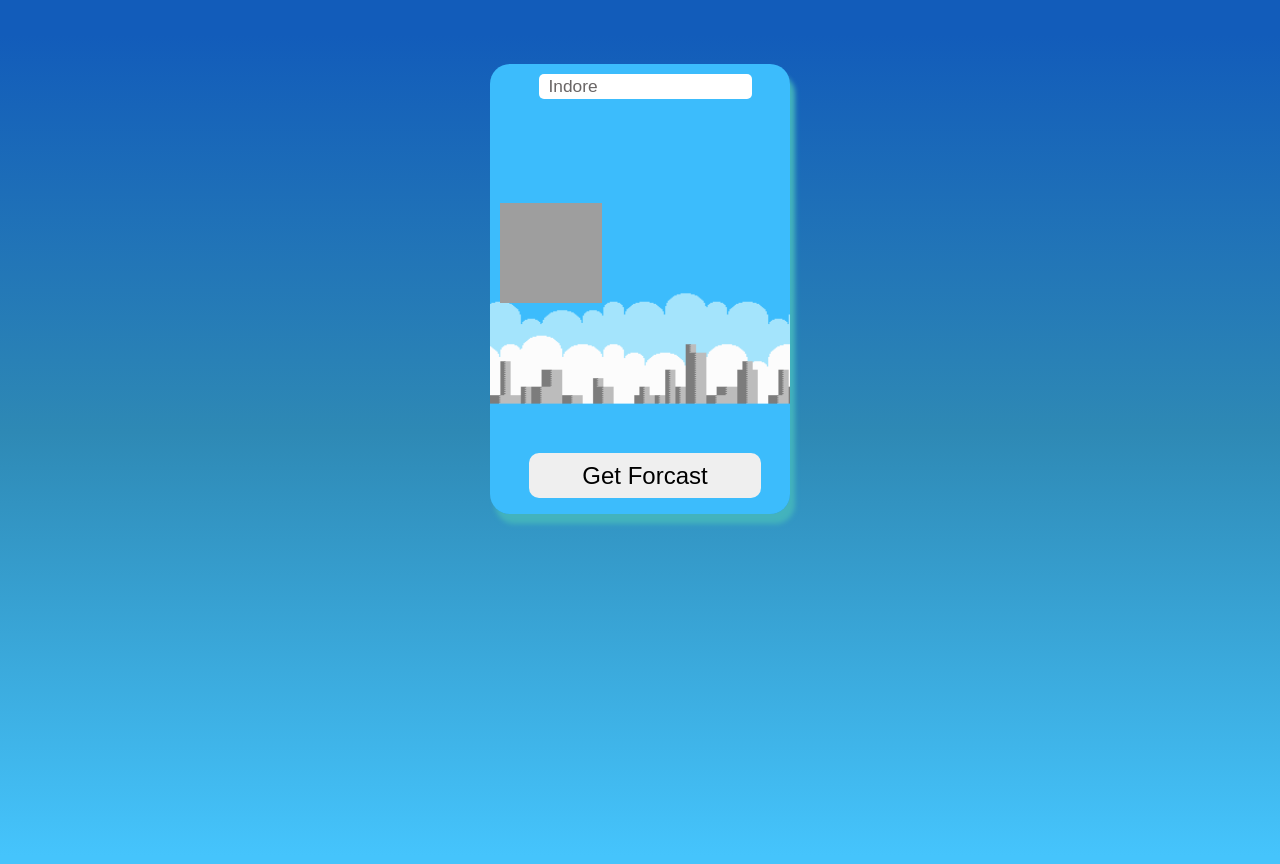
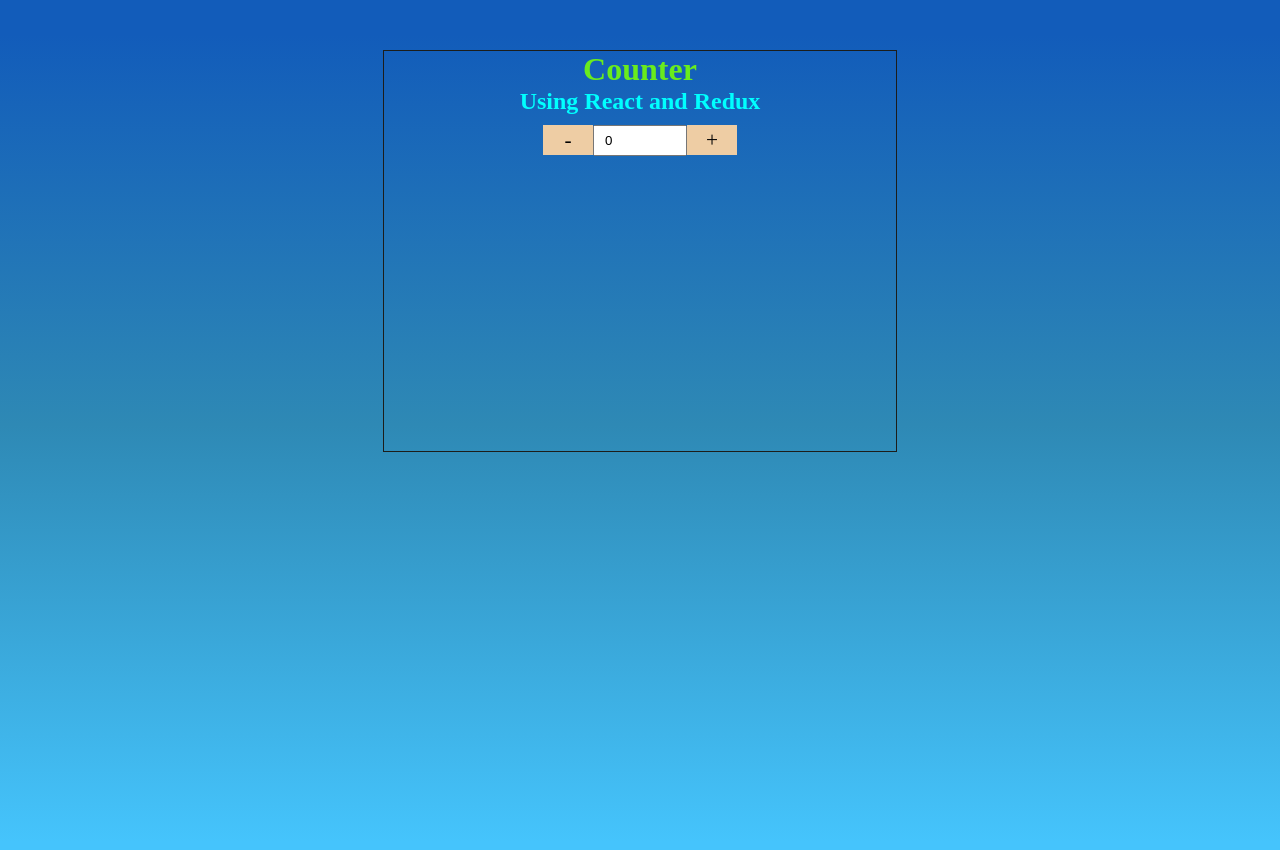
Before and after one commit to tusharlohana/LearnReact.js, a React (Create React App) app: page / in a window 1280 px wide. Built offline with nearby package versions, Linux system fonts and the light colour scheme; no server answers; grey boxes are pictures that could not be loaded.

Commit message:
redux counter created

```diff
--- a/package.json
+++ b/package.json
@@ -9,6 +9,7 @@
     "axios": "^0.21.1",
     "react": "^17.0.2",
     "react-dom": "^17.0.2",
+    "react-redux": "^7.2.4",
     "react-router-dom": "^5.2.0",
     "react-scripts": "4.0.3",
     "web-vitals": "^1.1.2"
--- a/src/App.jsx
+++ b/src/App.jsx
@@ -1,34 +1,33 @@
 import React from 'react'
 import ReactDOM from 'react-dom'
-
-import { BrowserRouter, Route , Switch, useHistory , Link } from 'react-router-dom'
+import { BrowserRouter, Route, Switch, useHistory, Link } from 'react-router-dom'
 import Props from './Props';
+import RCounter from './RCounter';
 import Task from './Task';
 import { Timerr } from './Timerr';
-// import { Timerr } from './Timerr';
-
+import './index.css';
 
 
 const App = () => {
-    // const history = useHistory()
-   const history = useHistory()
+    //    const history = useHistory()
     return (
         <>
-        <Timerr></Timerr>
-        {/* <BrowserRouter>
+
+            <RCounter />
+            {/* <Timerr></Timerr> */}
+            {/* <BrowserRouter>
         <Link to = {'/'}> Task  </Link>
         <Link to = { '/timer'}> Timer </Link>
         <Switch>
-
            <Route exact path="/" component={Task} />
            <Route exact path="/timer" component={Timerr} />
         </Switch>
         </BrowserRouter> */}
 
-        {/* <Task/> */}
+            {/* <Task/> */}
 
 
-        {/* <Props name="tushar">
+            {/* <Props name="tushar">
             <p>tihs is a childern </p>
             <button>one more</button>
         </Props>
--- /dev/null
+++ b/src/RCounter.jsx
@@ -0,0 +1,26 @@
+import React from 'react'
+import { useSelector , useDispatch } from 'react-redux'
+import { decNumber, incNumber } from './action/index'
+
+
+const RCounter = () => {
+    const stateChange = useSelector(state => state.changeNumber)
+    console.log(stateChange)
+
+    const dispatch = useDispatch()
+    return (
+        <div className="container">
+            <h1>Counter</h1>
+            <h2>Using React and Redux</h2>
+
+            <div className="counter">
+                <a onClick={()=> dispatch(decNumber()) } className="minus"> - </a>
+                <input className="input" name="value" type="text" value={stateChange}></input>
+                <a onClick={()=> dispatch(incNumber()) } className="plus"> + </a>
+            </div>
+
+        </div>
+    )
+}
+
+export default RCounter
--- /dev/null
+++ b/src/Store.jsx
@@ -0,0 +1,7 @@
+import {createStore} from 'redux';
+import rootReducer from './reducer/index';
+
+const Store = createStore(rootReducer , window.__REDUX_DEVTOOLS_EXTENSION__ && window.__REDUX_DEVTOOLS_EXTENSION__()
+);
+
+export default Store;
--- a/src/Task.jsx
+++ b/src/Task.jsx
@@ -7,6 +7,7 @@ const Task = () => {
     let [demo, setDemo] = useState(false);
 
     let intervalID;
+
 
     useEffect(() => {
         if(!demo){
--- a/src/Timerr.jsx
+++ b/src/Timerr.jsx
@@ -1,7 +1,7 @@
 import axios from 'axios';
 import React, { useEffect, useState } from 'react'
 import Nav from './Nav';
-import './index.css'
+// import './index.css'
 
 
 
@@ -12,7 +12,7 @@ export const Timerr = (props) => {
 
     const submitValue =()=>{
 
-    axios.get(`https://api.openweathermap.org/data/2.5/weather?q=${city}&appid=658767b0ae936b022f59a69f44868419&units=metric`)
+    axios.get(`https://api.openweathermap.org/data/2.5/weather?q=${city}&appid=a733bfe492ec2b8815b7f3d512e7e26b`)
     .then(function (response) {
         // handle success
         setCityData(response.data)
@@ -25,7 +25,8 @@ export const Timerr = (props) => {
     })
     .then(function () {
         // always executed
-    });}
+    });
+}
 
     useEffect(() => {
         // Make a request for a user with a given ID
--- /dev/null
+++ b/src/action/index.js
@@ -0,0 +1,10 @@
+export const incNumber =()=>{
+    return {
+         type : "INCREMENT"
+        }
+}
+export const decNumber =()=>{
+    return {
+         type : "DECREMENT"
+    }
+}
--- a/src/index.css
+++ b/src/index.css
@@ -86,3 +86,48 @@ body{
     border: 1px solid rgb(15, 24, 2);
     cursor: pointer;
 }
+/* ========= RCounter =========== */
+
+.container{
+    width : 40%;
+    height : 400px;
+    text-align : center;
+    justify-content:center;
+    margin : auto;
+    margin-top: 50px;
+    border: 1px solid rgb(28, 29, 26);
+
+}
+.container h1{
+    color: rgb(105, 236, 29);
+
+}
+.container h2{
+    color: aqua;
+
+}
+.counter{
+    width: 100%;
+    height: 50px;
+    display: inline-flex;
+    justify-content: center;
+    padding: 5px;
+    box-sizing: border-box;
+    padding: 10px;
+}
+.counter .input{
+    width: 80px;
+    height: 27px;
+    padding-left: 10px;
+}
+.minus , .plus{
+    width: 50px;
+    background-color: rgb(238, 205, 164);
+    color: black;
+    text-decoration: none;
+    border: none;
+    font-size: 16pt;
+    line-height: 30px;
+    cursor: pointer;
+
+}
--- a/src/index.js
+++ b/src/index.js
@@ -1,10 +1,17 @@
 import React from 'react';
 import ReactDOM from 'react-dom';
 import App from './App';
+import Store from "./Store";
+import { Provider } from 'react-redux';
+
+Store.subscribe(() => console.log(Store.getState()));
+
 
 ReactDOM.render(
   <React.StrictMode>
-    <App />
+    <Provider store={Store} >
+      <App />
+    </Provider>
   </React.StrictMode>,
   document.getElementById('root')
 );
--- a/src/no.jsx
+++ b/src/no.jsx
@@ -1,5 +1,5 @@
 import React, { useRef, useState } from 'react';
-import './index.css';
+// import './index.css';
 
 const Task = () => {
     let [timer, setTimer] = useState(0);
--- /dev/null
+++ b/src/reducer/index.js
@@ -0,0 +1,8 @@
+import changeNumber from './upDown';
+import {combineReducers} from 'redux';
+
+const rootReducer = combineReducers({
+    changeNumber
+});
+
+export default rootReducer;
--- /dev/null
+++ b/src/reducer/upDown.js
@@ -0,0 +1,10 @@
+const initialState =  0
+
+const changeNumber = (state = initialState  , action)=>{
+    switch(action.type){
+        case "INCREMENT" : return state + 1;
+        case "DECREMENT" : return state - 1;
+        default : return state;
+    }
+}
+export default changeNumber;
```
Also changed, not shown: 1 other file (tests, documents, lock files or other folders).
